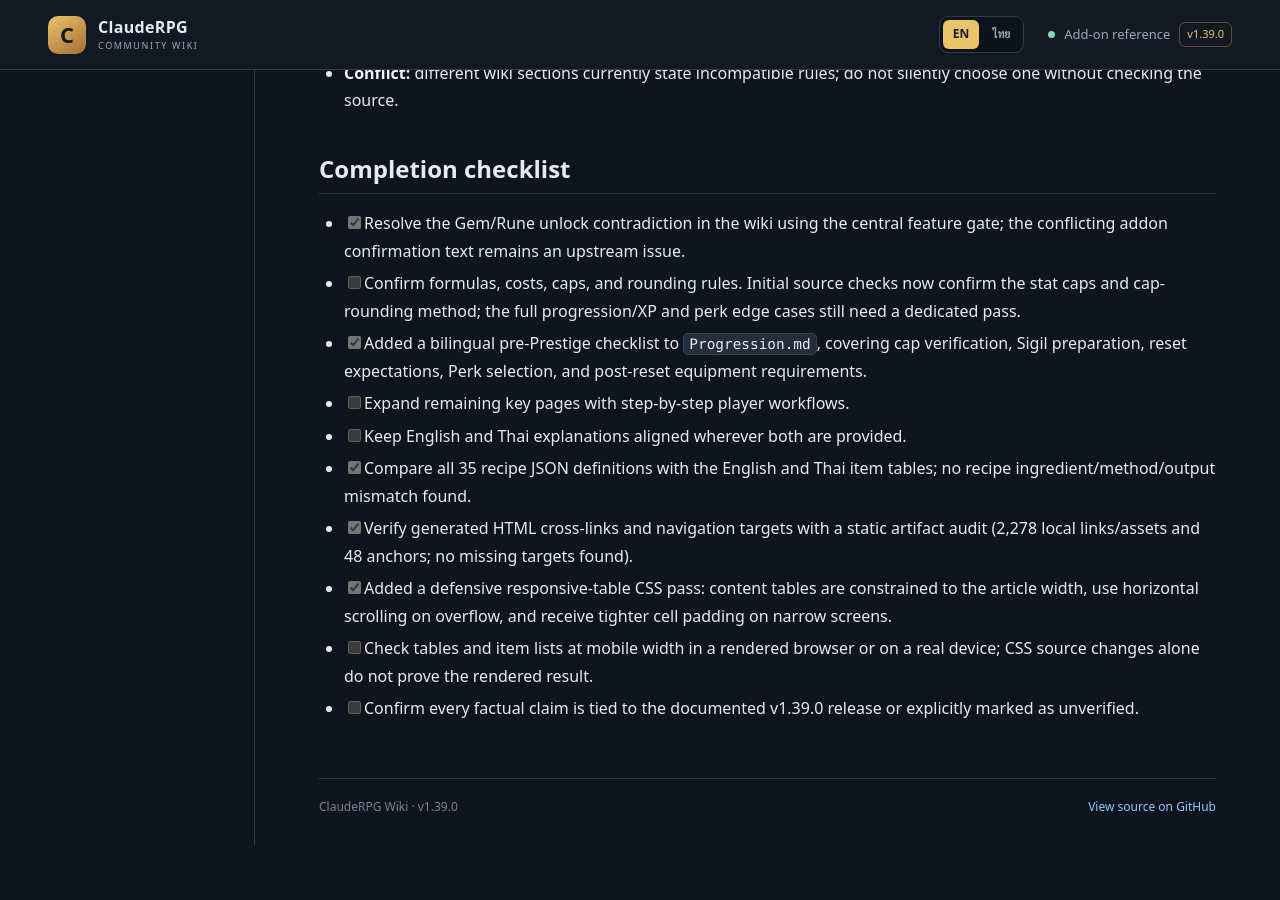
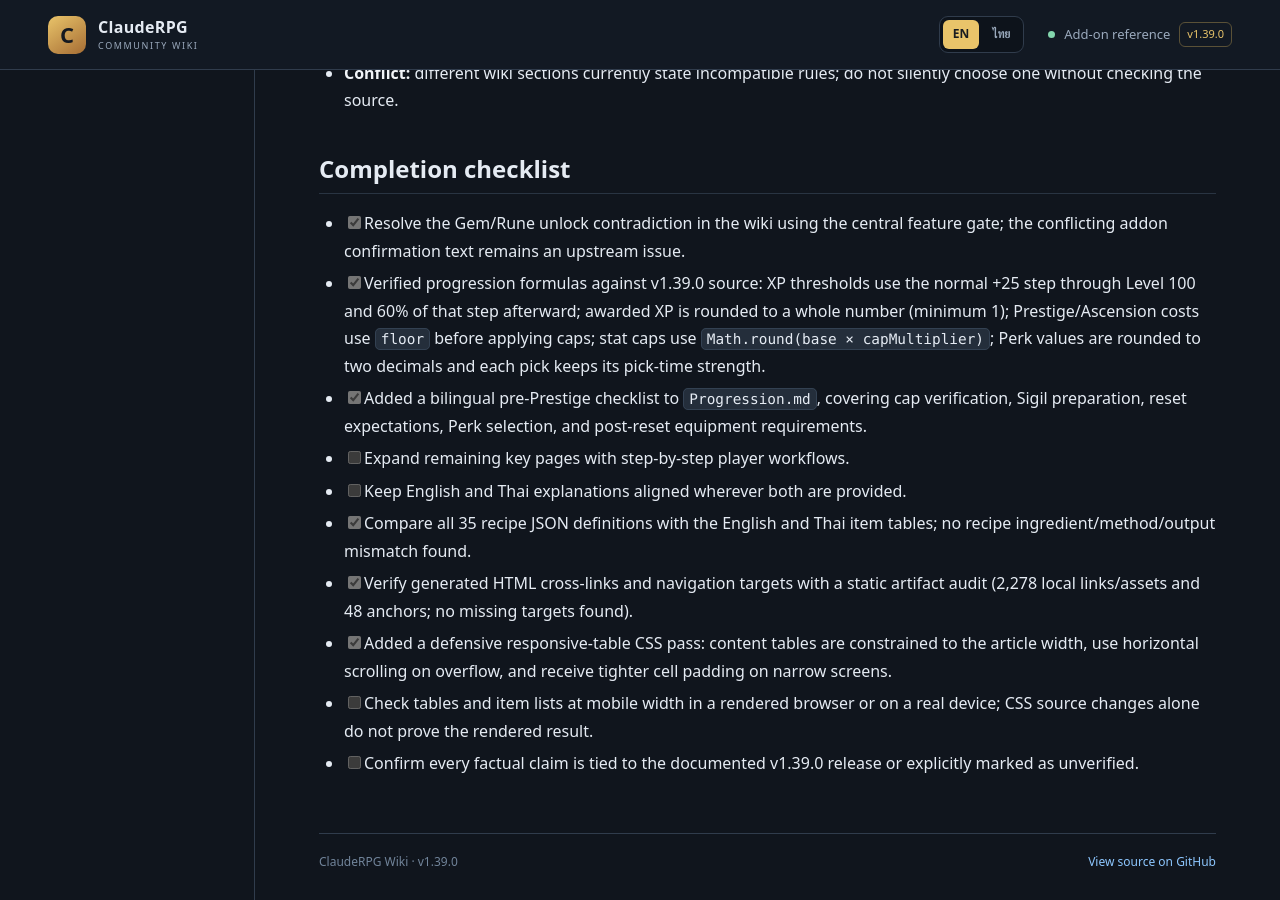
Before and after one commit to miniTorch25/ClaudeRPG-Wiki-V2, a Jekyll site: the page built from CONTENT-GAP-AUDIT.md, in a window 1280 px wide and 900 px high, scrolled down 6893 px. Built offline with Jekyll 4.4.1, drawn with Linux system fonts in a browser that asks for light colours; our own code applies the rules of GitHub Pages for plain Markdown files; before the commit the page ends 7738 px from its top, so only the background shows below that.

Commit message:
Record verified progression rounding rules

```diff
--- a/CONTENT-GAP-AUDIT.md
+++ b/CONTENT-GAP-AUDIT.md
@@ -160,7 +160,7 @@ Use these labels in editorial notes while drafting:
 ## Completion checklist
 
 - [x] Resolve the Gem/Rune unlock contradiction in the wiki using the central feature gate; the conflicting addon confirmation text remains an upstream issue.
-- [ ] Confirm formulas, costs, caps, and rounding rules. Initial source checks now confirm the stat caps and cap-rounding method; the full progression/XP and perk edge cases still need a dedicated pass.
+- [x] Verified progression formulas against v1.39.0 source: XP thresholds use the normal +25 step through Level 100 and 60% of that step afterward; awarded XP is rounded to a whole number (minimum 1); Prestige/Ascension costs use `floor` before applying caps; stat caps use `Math.round(base × capMultiplier)`; Perk values are rounded to two decimals and each pick keeps its pick-time strength.
 - [x] Added a bilingual pre-Prestige checklist to `Progression.md`, covering cap verification, Sigil preparation, reset expectations, Perk selection, and post-reset equipment requirements.
 - [ ] Expand remaining key pages with step-by-step player workflows.
 - [ ] Keep English and Thai explanations aligned wherever both are provided.
```
